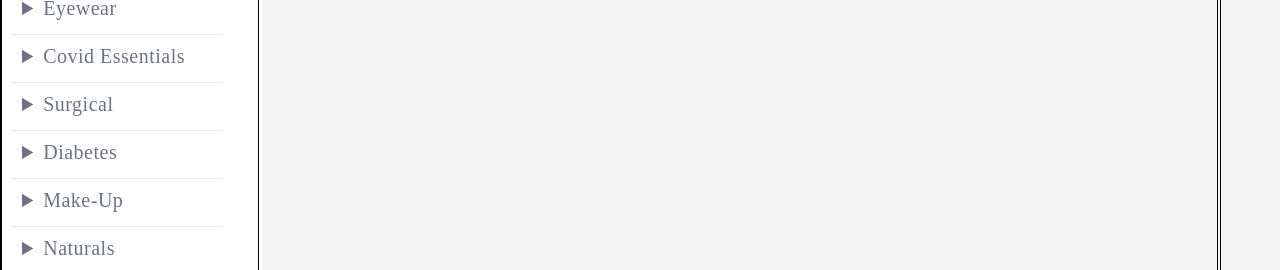
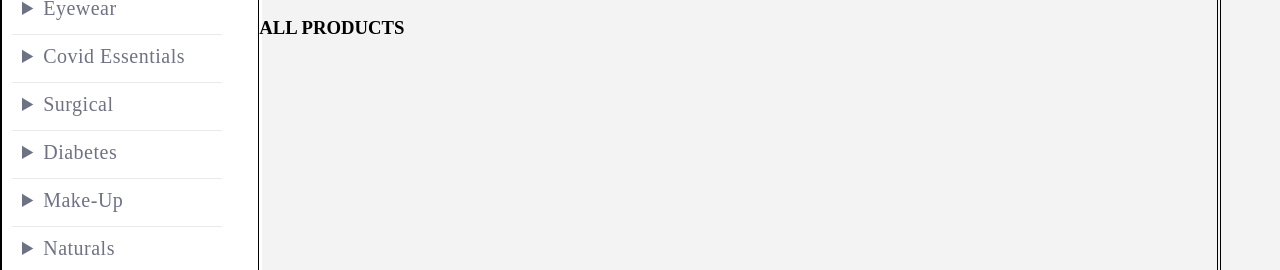
Before and after one commit to sheikhtausif/NetmedsClone, a plain HTML site: page HTML/covidEssentials.html in a window 1280 px wide. Shown: the part 530-800 px from the top of the page. Drawn offline with Linux system fonts and the light colour scheme; files that its build step writes are made by us from their sources; files whose address does not match are found by name.

Commit message:
product box1

```diff
--- a/HTML/covidEssentials.html
+++ b/HTML/covidEssentials.html
@@ -317,11 +317,14 @@
             </div>
         </div>
     </div>
+    <div id="products">
+        <h3>ALL PRODUCTS</h3>
+        <div id="second"></div>
+    </div>
 </div>
 </div>
 
 </body>
-
 </html>
 
 <script src="covidEssentials.js"></script>
```
